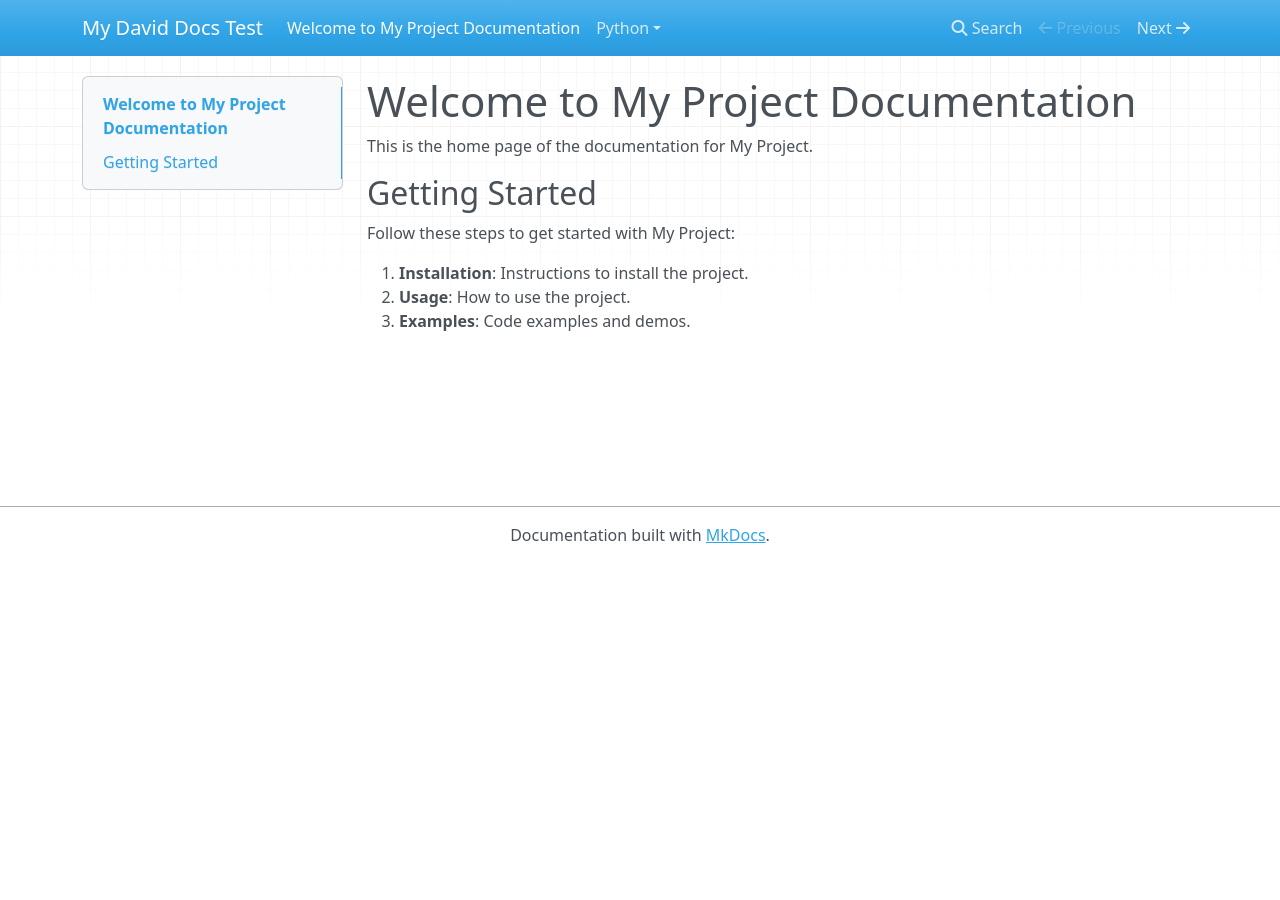
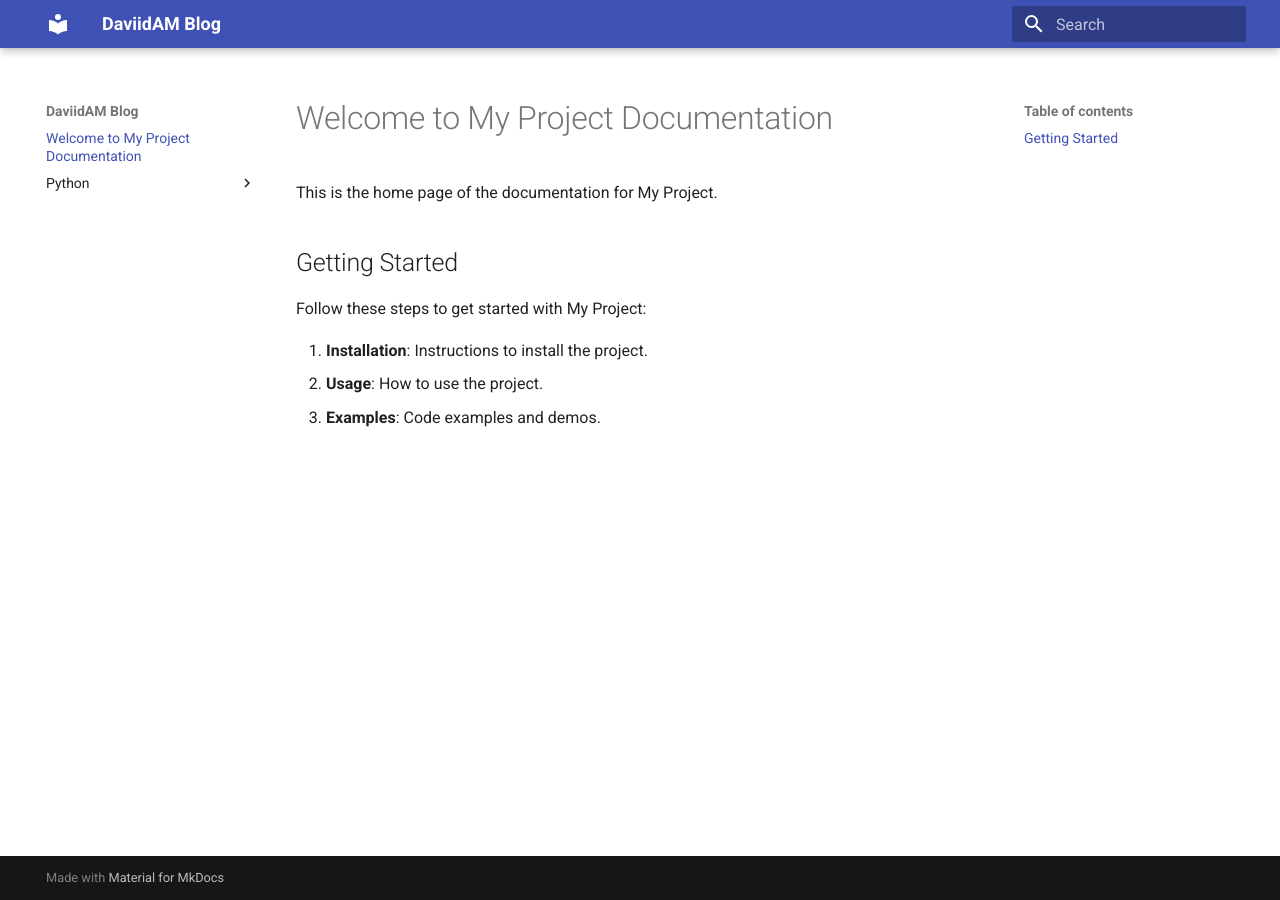
Before and after one commit to DaviidAM/Blog, an MkDocs documentation site: the page built from docs/index.md, in a window 1280 px wide. Built offline with MkDocs 1.6.1 and Material for MkDocs 9.7.7, drawn with Linux system fonts in a browser that asks for light colours; nearby versions of some CDN libraries.

Commit message:
Update mkdocs.yml

```diff
--- a/mkdocs.yml
+++ b/mkdocs.yml
@@ -1,2 +1,4 @@
-site_name: My David Docs Test
+site_name: DaviidAM Blog
 site_url: https://daviidam.github.io/Blog
+theme:
+  name: material
```
